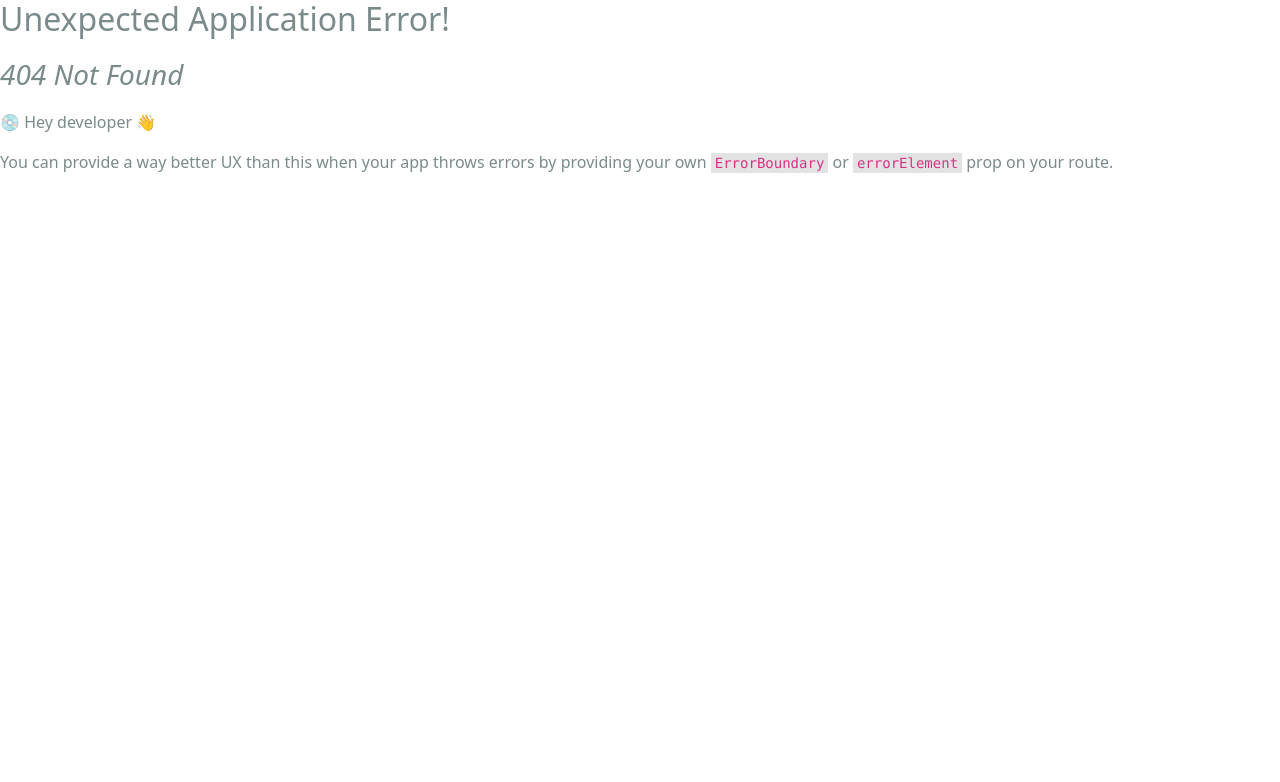
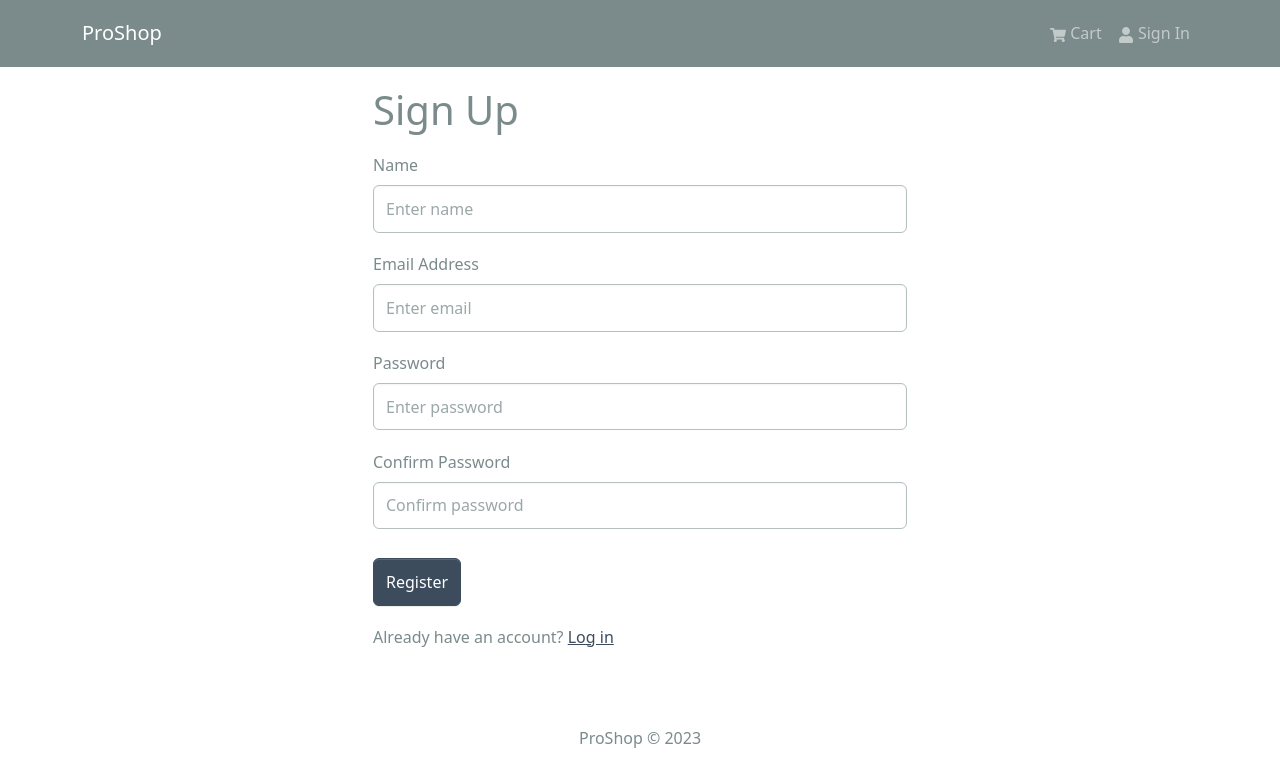
Before and after one commit to WhereIsPumpkin/proshop-eccomerce, a React (Vite) app in the folder client/: page /register in a window 1280 px wide. Before the commit this address had no page. Shown: the top 782 px of the page. Built offline with nearby package versions, Linux system fonts and the light colour scheme.

Commit message:
Feat: add register process

```diff
--- a/client/src/components/Header.tsx
+++ b/client/src/components/Header.tsx
@@ -1,10 +1,30 @@
-import { Badge, Navbar, Nav, Container } from 'react-bootstrap';
+import { Badge, Navbar, Nav, Container, NavDropdown } from 'react-bootstrap';
 import { FaShoppingCart, FaUser } from 'react-icons/fa';
-import { useSelector } from 'react-redux';
+import { useSelector, useDispatch } from 'react-redux';
 import { LinkContainer } from 'react-router-bootstrap';
+import { logout } from '../slices/authSlice';
+import { useLogoutMutation } from '../slices/usersApiSlice';
+import { useNavigate } from 'react-router-dom';
+import { RootState } from '../store';
 
 const Header = () => {
-  const { cartItems } = useSelector((state) => state.cart);
+  const { cartItems } = useSelector((state: RootState) => state.cart);
+  const { userInfo } = useSelector((state: RootState) => state.auth);
+
+  const dispatch = useDispatch();
+  const navigate = useNavigate();
+
+  const [logoutApiCall] = useLogoutMutation();
+
+  const logoutHandler = async () => {
+    try {
+      await logoutApiCall({}).unwrap();
+      dispatch(logout({}));
+      navigate('/login');
+    } catch (err) {
+      console.log(err);
+    }
+  };
 
   return (
     <header>
@@ -26,11 +46,22 @@
                   )}
                 </Nav.Link>
               </LinkContainer>
-              <LinkContainer to="/login">
-                <Nav.Link>
-                  <FaUser /> Sign In
-                </Nav.Link>
-              </LinkContainer>
+              {userInfo ? (
+                <NavDropdown title={userInfo.name} id="username">
+                  <LinkContainer to="/profile">
+                    <NavDropdown.Item>Profile</NavDropdown.Item>
+                  </LinkContainer>
+                  <NavDropdown.Item onClick={logoutHandler}>
+                    Logout
+                  </NavDropdown.Item>
+                </NavDropdown>
+              ) : (
+                <LinkContainer to="/login">
+                  <Nav.Link href="/login">
+                    <FaUser /> Sign In
+                  </Nav.Link>
+                </LinkContainer>
+              )}
             </Nav>
           </Navbar.Collapse>
         </Container>
--- a/client/src/main.tsx
+++ b/client/src/main.tsx
@@ -15,6 +15,7 @@
 import ProductPage from './pages/ProductPage.tsx';
 import CartPage from './pages/CartPage.tsx';
 import LoginPage from './pages/LoginPage.tsx';
+import RegisterPage from './pages/RegisterPage.tsx';
 
 const router = createBrowserRouter(
   createRoutesFromElements(
@@ -23,6 +24,7 @@
       <Route path="/product/:id" element={<ProductPage />} />
       <Route path="/cart" element={<CartPage />} />
       <Route path="/login" element={<LoginPage />} />
+      <Route path="/register" element={<RegisterPage />} />
     </Route>
   )
 );
--- /dev/null
+++ b/client/src/pages/RegisterPage.tsx
@@ -0,0 +1,122 @@
+import { useState, useEffect } from 'react';
+import { Link, useLocation, useNavigate } from 'react-router-dom';
+import { Form, Button, Row, Col } from 'react-bootstrap';
+import { useDispatch, useSelector } from 'react-redux';
+import FormContainer from '../components/FormContainer';
+import Loader from '../components/Loader';
+import { useRegisterMutation } from '../slices/usersApiSlice';
+import { setCredentials } from '../slices/authSlice';
+import { RootState } from '../store';
+import { toast } from 'react-toastify';
+
+const RegisterPage = () => {
+  const [name, setName] = useState('');
+  const [email, setEmail] = useState('');
+  const [password, setPassword] = useState('');
+  const [confirmPassword, setConfirmPassword] = useState('');
+
+  const dispatch = useDispatch();
+  const navigate = useNavigate();
+
+  const [register, { isLoading }] = useRegisterMutation();
+
+  const { userInfo } = useSelector((state: RootState) => state.auth);
+
+  const { search } = useLocation();
+
+  const sp = new URLSearchParams(search);
+
+  const redirect = sp.get('redirect') || '/';
+
+  useEffect(() => {
+    if (userInfo) {
+      navigate(redirect);
+    }
+  }, [navigate, userInfo, redirect]);
+
+  const submitHandler = async (e) => {
+    e.preventDefault();
+    if (password !== confirmPassword) {
+      toast.error('Passwords do not match');
+      return;
+    } else {
+      try {
+        const res = await register({ name, email, password }).unwrap();
+        dispatch(setCredentials(res));
+        navigate(redirect);
+      } catch (err) {
+        toast.error(err?.data?.message || err.error);
+      }
+    }
+  };
+
+  return (
+    <FormContainer>
+      <h1>Sign Up</h1>
+
+      <Form onSubmit={submitHandler}>
+        <Form.Group controlId="name" className="my-3">
+          <Form.Label>Name</Form.Label>
+          <Form.Control
+            type="text"
+            placeholder="Enter name"
+            value={name}
+            onChange={(e) => setName(e.target.value)}
+          />
+        </Form.Group>
+
+        <Form.Group controlId="email" className="my-3">
+          <Form.Label>Email Address</Form.Label>
+          <Form.Control
+            type="email"
+            placeholder="Enter email"
+            value={email}
+            onChange={(e) => setEmail(e.target.value)}
+          />
+        </Form.Group>
+
+        <Form.Group controlId="password" className="my-3">
+          <Form.Label>Password</Form.Label>
+          <Form.Control
+            type="password"
+            placeholder="Enter password"
+            value={password}
+            onChange={(e) => setPassword(e.target.value)}
+          />
+        </Form.Group>
+
+        <Form.Group controlId="confirmPassword" className="my-3">
+          <Form.Label>Confirm Password</Form.Label>
+          <Form.Control
+            type="password"
+            placeholder="Confirm password"
+            value={confirmPassword}
+            onChange={(e) => setConfirmPassword(e.target.value)}
+          />
+        </Form.Group>
+
+        <Button
+          type="submit"
+          variant="primary"
+          className="mt-2"
+          disabled={isLoading}
+        >
+          Register
+        </Button>
+
+        {isLoading && <Loader />}
+      </Form>
+
+      <Row className="py-3">
+        <Col>
+          Already have an account?{' '}
+          <Link to={redirect ? `/login?redirect=${redirect}` : `/login`}>
+            Log in
+          </Link>
+        </Col>
+      </Row>
+    </FormContainer>
+  );
+};
+
+export default RegisterPage;
--- a/client/src/slices/authSlice.ts
+++ b/client/src/slices/authSlice.ts
@@ -1,11 +1,10 @@
-import { createSlice } from "@reduxjs/toolkit";
-
+import { createSlice } from '@reduxjs/toolkit';
 
 const json = localStorage.getItem('userInfo');
 
 const initialState = {
   userInfo: json ? JSON.parse(json) : null,
-}
+};
 
 const authSlice = createSlice({
   name: 'auth',
@@ -14,11 +13,15 @@
     setCredentials: (state, action) => {
       state.userInfo = action.payload;
       localStorage.setItem('userInfo', JSON.stringify(action.payload));
+    },
+    // eslint-disable-next-line @typescript-eslint/no-unused-vars
+    logout: (state, _action) => {
+      state.userInfo = null;
+      localStorage.removeItem('userInfo');
+    },
+  },
+});
 
-        }
-    }
-})
-
-export const { setCredentials } = authSlice.actions;
+export const { setCredentials, logout } = authSlice.actions;
 
 export default authSlice.reducer;
--- a/client/src/slices/usersApiSlice.ts
+++ b/client/src/slices/usersApiSlice.ts
@@ -3,7 +3,6 @@
 
 export const usersApiSlice = apiSlice.injectEndpoints({
   endpoints: (builder) => ({
-
     login: builder.mutation({
       query: (data) => ({
         url: `${USERS_URL}/auth`,
@@ -11,8 +10,20 @@
         body: data,
       }),
     }),
-
+    register: builder.mutation({
+      query: (data) => ({
+        url: `${USERS_URL}`,
+        method: 'POST',
+        body: data,
+      })
+    }),
+    logout: builder.mutation({
+      query: () => ({
+        url: `${USERS_URL}/logout`,
+        method: 'POST',
+      }),
+    }),
   }),
 });
 
-  export const { useLoginMutation } = usersApiSlice;
+export const { useLoginMutation, useLogoutMutation, useRegisterMutation } = usersApiSlice;
```
Lines whose indentation alone changed are shown as unchanged.
